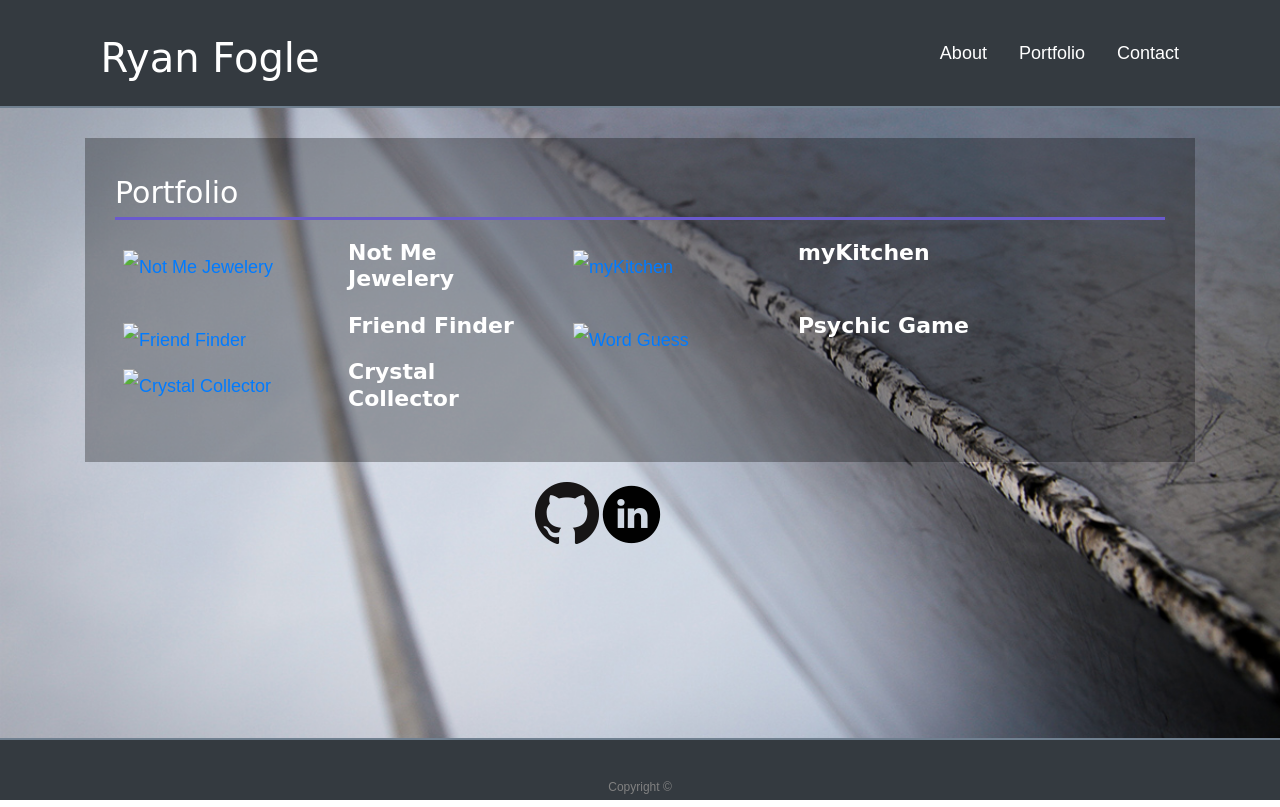
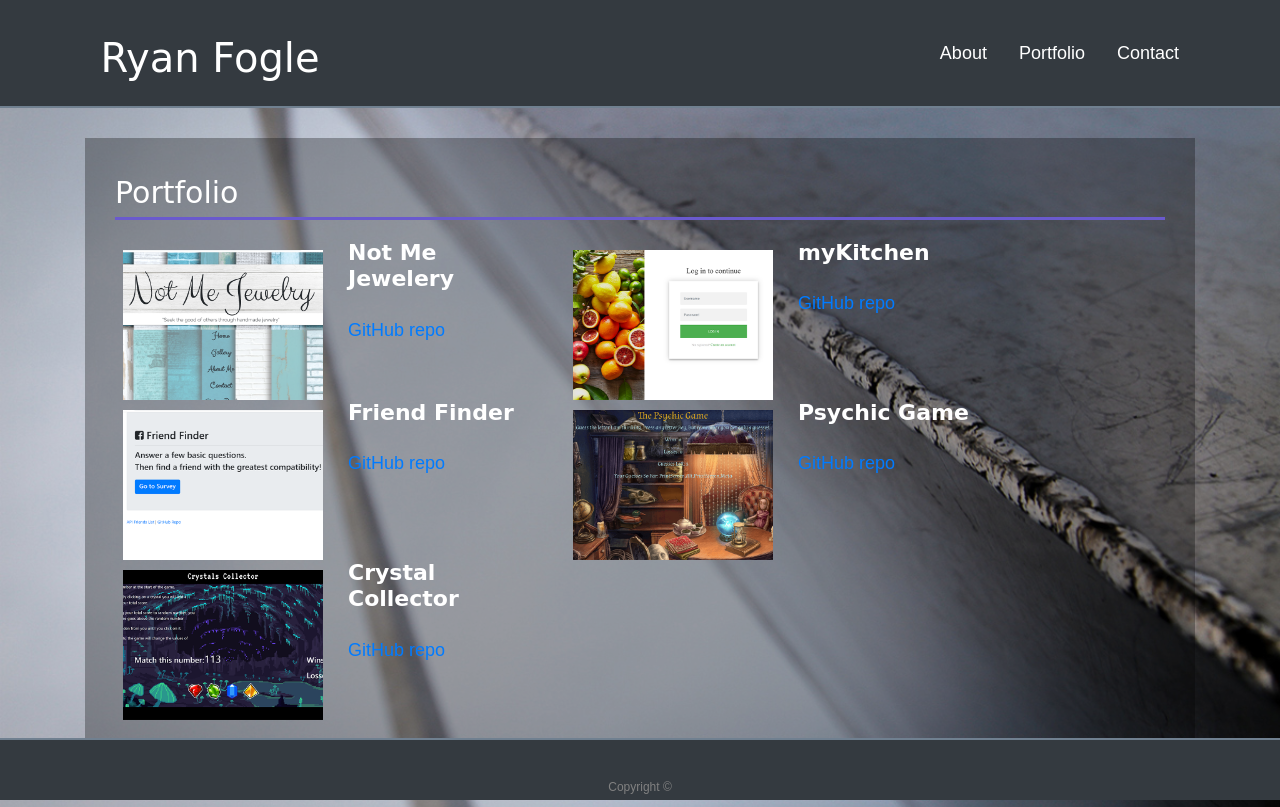
Before and after one commit to RMFogle/Portfolio-RyanF, a plain HTML site: page portfolio.html in a window 1280 px wide. Shown: the top 807 px of the page. Drawn offline with nearby package versions, Linux system fonts and the light colour scheme; a web font is replaced by a local one.

Commit message:
adding more updates

```diff
--- a/portfolio.html
+++ b/portfolio.html
@@ -50,17 +50,23 @@
                             <div class="row">
                                 <div class="col-md-5">
                                   <a href="https://drew26.github.io/NotMe/">
-                                    <img class="img-responsive ml-2" src="" alt="Not Me Jewelery">
+                                    <img class="img-responsive ml-2" src="./assets/images/notMeJewelry.png" alt="Not Me Jewelery">
                                     </a>
                                             <h3>Not Me Jewelery</h3>
+                                            <a href="https://github.com/RMFogle/NotMeJewelry">
+                                              <p>GitHub repo</p>
+                                            </a>
                                     </div>
 
 
                                 <div class="col-md-5">
                                         <a href="https://serene-wave-45223.herokuapp.com/">
-                                    <img class="img-responsive ml-2" src="" alt="myKitchen">
+                                    <img class="img-responsive ml-2" src="./assets/images/myKitchen.png" alt="myKitchen">
                                     </a>
                                     <h3>myKitchen</h3>
+                                    <a href="https://github.com/RMFogle/myKitchen">
+                                      <p>GitHub repo</p>
+                                    </a>
                                 </div>
 
                                 <div class="col-md-2"></div>
@@ -69,16 +75,22 @@
                             <div class="row">
                                 <div class="col-md-5">
                                         <a href="https://still-coast-70044.herokuapp.com/">
-                                    <img class="img-responsive ml-2" src="" alt="Friend Finder">
+                                    <img class="img-responsive ml-2" src="./assets/images/friendFinder.png" alt="Friend Finder">
                                     </a>
                                     <h3>Friend Finder</h3>
+                                    <a href="https://github.com/RMFogle/FriendFinder">
+                                      <p>GitHub repo</p>
+                                    </a>
                                 </div>
 
                                 <div class="col-md-5">
                                         <a href="https://rmfogle.github.io/Psychic-Game-/">
-                                          <img class="img-responsive ml-2" src="assets/images/technics-q-c-640-480-1.jpg" alt="Word Guess">
+                                          <img class="img-responsive ml-2" src="./assets/images/psychicgame.png" alt="Word Guess">
                                           </a>
                                                   <h3>Psychic Game</h3>
+                                                  <a href="https://github.com/RMFogle/Psychic-Game-">
+                                                    <p>GitHub repo</p>
+                                                  </a>
                                           </div>
 
                                 <div class="col-md-2"></div>
@@ -87,9 +99,12 @@
                             <div class="row">
                                 <div class="col-md-5">
                                   <a href="https://rmfogle.github.io/unit-4-game/">
-                                    <img class="img-responsive ml-2" src="" alt="Crystal Collector">
+                                    <img class="img-responsive ml-2" src="./assets/images/crystalCollect.png" alt="Crystal Collector">
                                   </a>
                                     <h3>Crystal Collector</h3>
+                                    <a href="https://github.com/RMFogle/unit-4-game">
+                                      <p>GitHub repo</p>
+                                    </a>
                                 </div>
                                 <div class="col-md-7"></div>
 
@@ -106,33 +121,12 @@
       </div>
       </div>
 
-  <!--add links to github profile and linkedin page-->
-  <div class="container">
-      <div class="row">
-        <div class="col-md-12">
-          <div class="profile-links">
-              <div class="profile-body">
-                <a href="https://github.com/RMFogle">
-                  <img class="icon-responsive" src="../Portfolio-RyanF/assets/icons/GitHub-Mark-64px.png" alt="github-pic">
-                  </a>
-                <a href="https://www.linkedin.com/in/ryanfogledeveloper/">
-                  <img class="icon-responsive" src="../Portfolio-RyanF/assets/icons/iconfinder_linkedin_circle_black_107159.png" alt="linkedin-pic">
-                  </a>
-              </div>
-          </div>
-      </div>
-    </div>
-  </div>
-
-
       <br>
       <br>
       <br>
       <br>
       <br>
       <br>
-
-
 
       <!--footer-->
       <div class="container-fluid bg-dark">
```
Also changed, not shown: index.html (+3 -3 lines), assets/images/crystalCollect.png (added), assets/images/friendFinder.png (added), assets/images/myKitchen.png (added), assets/images/notMeJewelry.png (added), assets/images/psychicgame.png (added).
